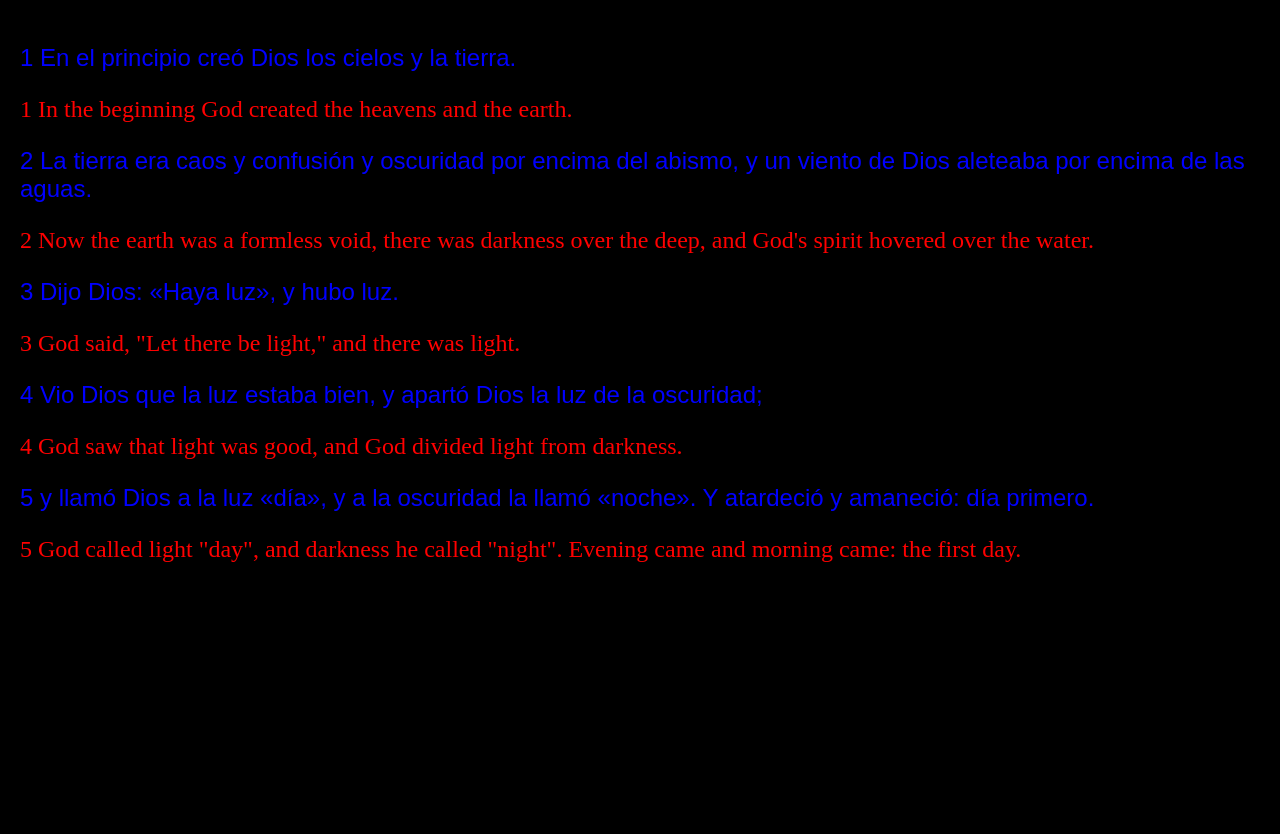
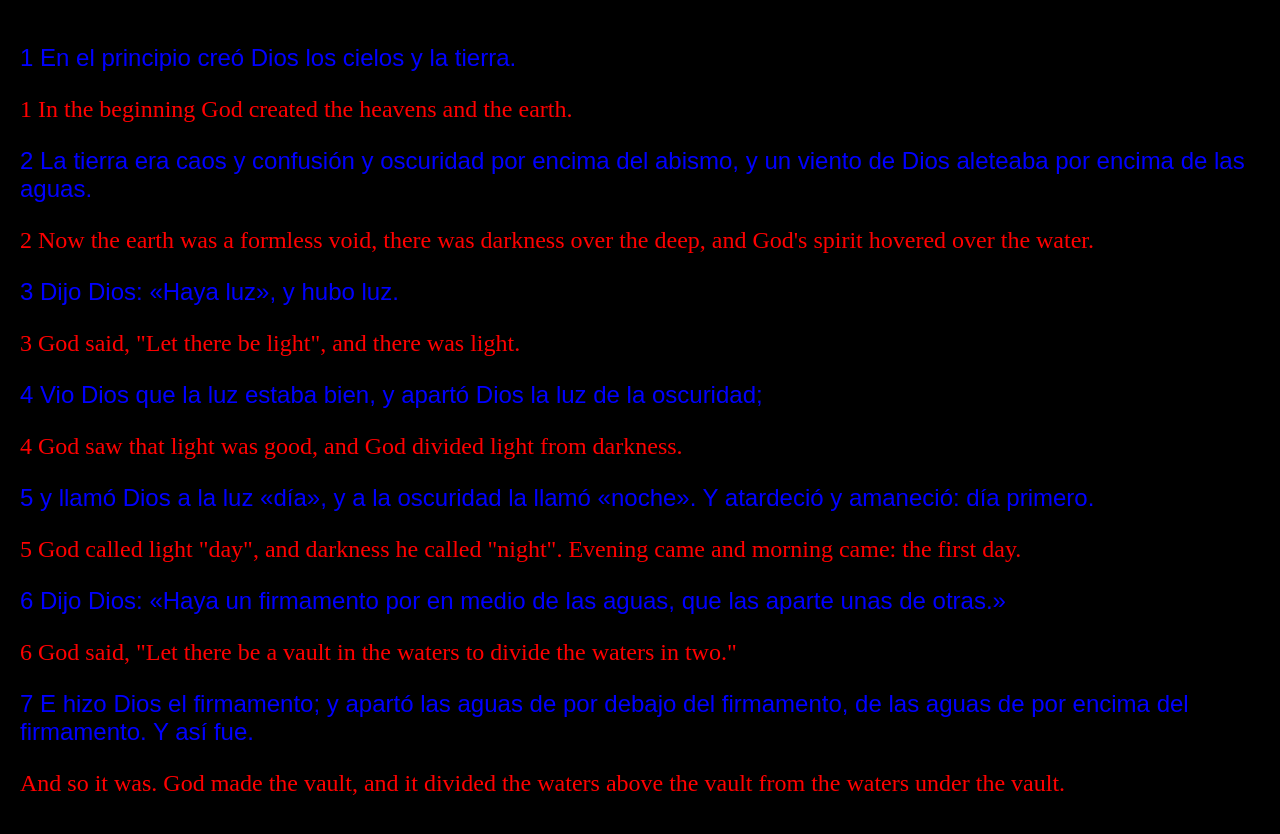
Before and after one commit to dryland33/Spanish-English, a plain HTML site: page index.html in a window 1280 px wide. Before the commit the page ends 800 px from the top, so only its background shows below. Drawn offline with Linux system fonts and the light colour scheme.

Commit message:
Update index.html

```diff
--- a/index.html
+++ b/index.html
@@ -35,7 +35,7 @@
     <p class="style2">2 Now the earth was a formless void, there was darkness over the deep, and God's spirit hovered over the water.</p>
 
     <p class="style1">3 Dijo Dios: «Haya luz», y hubo luz.</p>
-    <p class="style2">3 God said, "Let there be light," and there was light.</p>
+    <p class="style2">3 God said, "Let there be light", and there was light.</p>
 
     <p class="style1">4 Vio Dios que la luz estaba bien, y apartó Dios la luz de la oscuridad;</p>
     <p class="style2">4 God saw that light was good, and God divided light from darkness.</p>
@@ -43,11 +43,12 @@
     <p class="style1">5 y llamó Dios a la luz «día», y a la oscuridad la llamó «noche». Y atardeció y amaneció: día primero.</p>
     <p class="style2">5 God called light "day", and darkness he called "night". Evening came and morning came: the first day.</p>
 
-    <p class="style1"></p>
-    <p class="style2"></p>
+    <p class="style1">6 Dijo Dios: «Haya un firmamento por en medio de las aguas, que las aparte unas de otras.»</p>
+    <p class="style2">6 God said, "Let there be a vault in the waters to divide the waters in two."</p>
 
-    <p class="style1"></p>
-    <p class="style2"></p>
+    <p class="style1">7 E hizo Dios el firmamento; y apartó las aguas de por debajo del firmamento, de las aguas de por encima del firmamento. Y así fue.
+</p>
+    <p class="style2">And so it was. God made the vault, and it divided the waters above the vault from the waters under the vault.</p>
 
     <p class="style1"></p>
     <p class="style2"></p>
```
